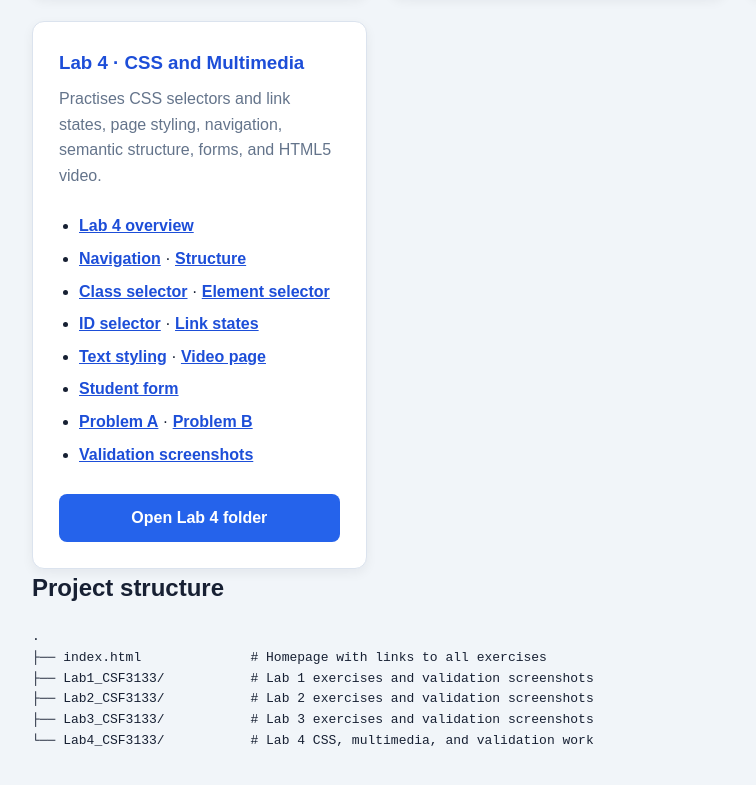
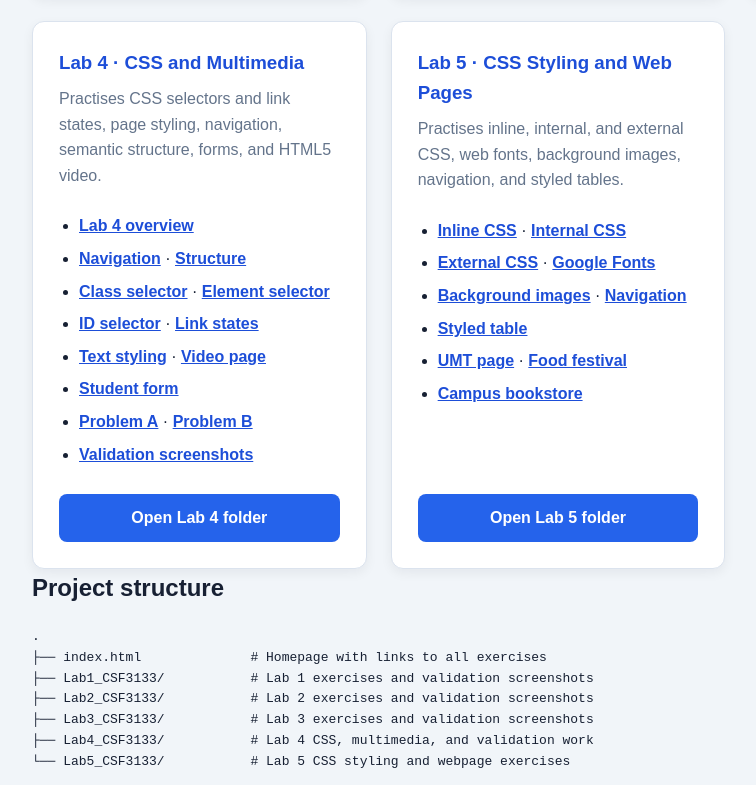
Before and after one commit to Am1rulAdli/S79559_CSF3133_K3, a plain HTML site: page index.html in a window 1280 px wide. Shown: the part 1186-1971 px from the top of the page, without its empty margins (82-838 px from the left). Drawn offline with Linux system fonts and the light colour scheme.

Commit message:
feat: add Lab 5 section to README and index.html, including CSS styling and webpage examples

```diff
--- a/index.html
+++ b/index.html
@@ -288,6 +288,20 @@
                     </ul>
                     <a class="button" href="https://github.com/Am1rulAdli/S79559_CSF3133_K3/tree/main/Lab4_CSF3133">Open Lab 4 folder</a>
                 </article>
+
+                <article class="lab-card">
+                    <h3>Lab 5 · CSS Styling and Web Pages</h3>
+                    <p>Practises inline, internal, and external CSS, web fonts, background images, navigation, and styled tables.</p>
+                    <ul>
+                        <li><a href="Lab5_CSF3133/inline.html">Inline CSS</a> · <a href="Lab5_CSF3133/internal.html">Internal CSS</a></li>
+                        <li><a href="Lab5_CSF3133/external.html">External CSS</a> · <a href="Lab5_CSF3133/link.html">Google Fonts</a></li>
+                        <li><a href="Lab5_CSF3133/bgImage.html">Background images</a> · <a href="Lab5_CSF3133/navigation.html">Navigation</a></li>
+                        <li><a href="Lab5_CSF3133/table.html">Styled table</a></li>
+                        <li><a href="Lab5_CSF3133/umt.html">UMT page</a> · <a href="Lab5_CSF3133/food.html">Food festival</a></li>
+                        <li><a href="Lab5_CSF3133/shop.html">Campus bookstore</a></li>
+                    </ul>
+                    <a class="button" href="https://github.com/Am1rulAdli/S79559_CSF3133_K3/tree/main/Lab5_CSF3133">Open Lab 5 folder</a>
+                </article>
             </div>
         </section>
 
@@ -298,7 +312,8 @@
 ├── Lab1_CSF3133/           # Lab 1 exercises and validation screenshots
 ├── Lab2_CSF3133/           # Lab 2 exercises and validation screenshots
 ├── Lab3_CSF3133/           # Lab 3 exercises and validation screenshots
-└── Lab4_CSF3133/           # Lab 4 CSS, multimedia, and validation work</code></pre>
+├── Lab4_CSF3133/           # Lab 4 CSS, multimedia, and validation work
+└── Lab5_CSF3133/           # Lab 5 CSS styling and webpage exercises</code></pre>
         </section>
 
         <section class="intro" aria-labelledby="how-to-view-heading">
```
Also changed, not shown: 1 other file.
